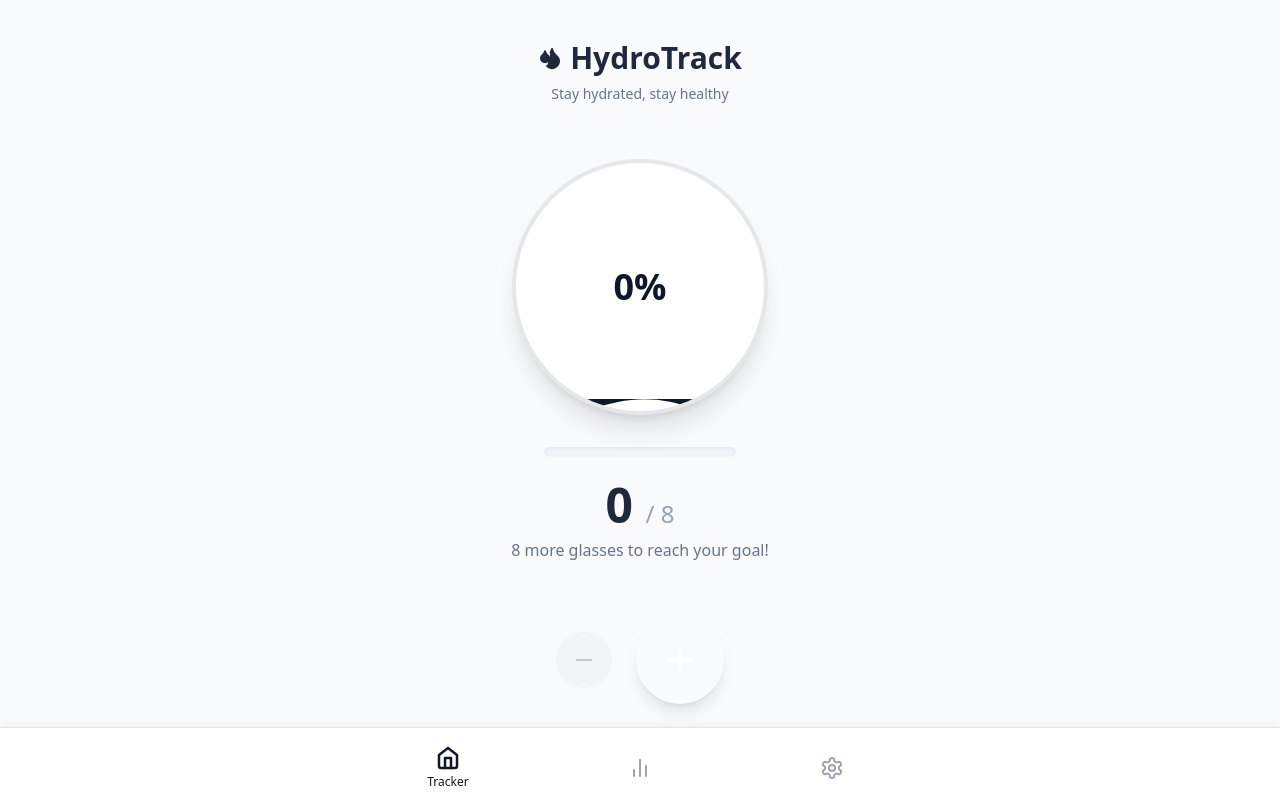
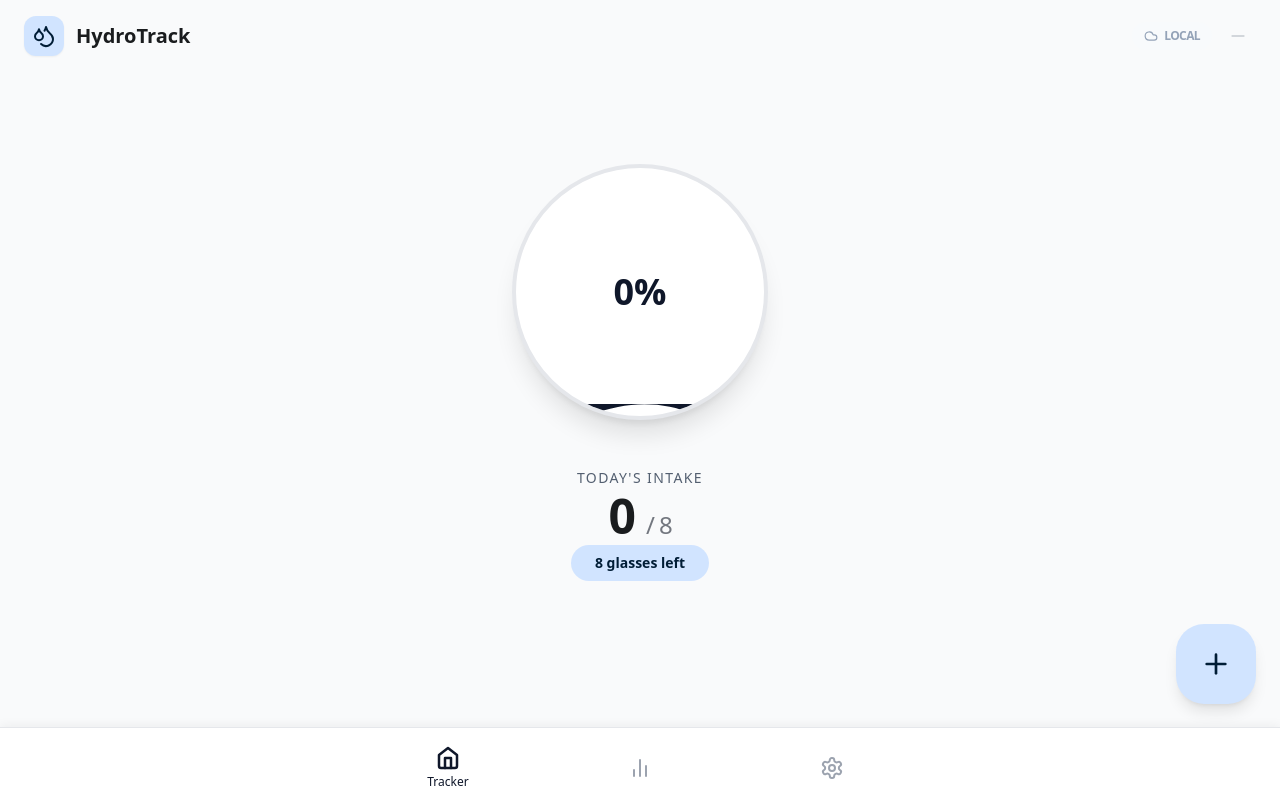
Before and after one commit to haris66/hydrotrack, a React (Vite) app: page / in a window 1280 px wide. Built offline with nearby package versions, Linux system fonts and the light colour scheme.

Commit message:
home.tsx

```diff
--- a/pages/Home.tsx
+++ b/pages/Home.tsx
@@ -1,5 +1,5 @@
 import React, { useMemo, useState } from 'react';
-import { Plus, Minus, Droplets } from 'lucide-react';
+import { Plus, Minus, Droplets, Cloud, CloudOff, CheckCircle2, Loader2 } from 'lucide-react';
 import { DrinkRecord } from '../types';
 import { WaveProgress } from '../components/WaveProgress';
 
@@ -8,9 +8,10 @@ interface HomeProps {
   target: number;
   onAddDrink: () => void;
   onRemoveLastDrink: () => void;
+  syncStatus: 'idle' | 'syncing' | 'synced' | 'error';
 }
 
-export const HomePage: React.FC<HomeProps> = ({ drinks, target, onAddDrink, onRemoveLastDrink }) => {
+export const HomePage: React.FC<HomeProps> = ({ drinks, target, onAddDrink, onRemoveLastDrink, syncStatus }) => {
   const [isAnimating, setIsAnimating] = useState(false);
 
   const todayDrinks = useMemo(() => {
@@ -24,72 +25,69 @@ export const HomePage: React.FC<HomeProps> = ({ drinks, target, onAddDrink, onRe
   const remaining = Math.max(0, target - count);
 
   const handleAdd = () => {
-    if (navigator.vibrate) {
-      navigator.vibrate(50);
-    }
-
+    if (navigator.vibrate) navigator.vibrate(10);
     setIsAnimating(true);
     onAddDrink();
-    setTimeout(() => setIsAnimating(false), 300);
-  };
-
-  const handleRemove = () => {
-    if (navigator.vibrate) {
-      navigator.vibrate(50);
-    }
-    onRemoveLastDrink();
+    setTimeout(() => setIsAnimating(false), 200);
   };
 
   return (
-    <div className="flex flex-col items-center justify-between h-full pt-10 pb-24 px-4 max-w-md mx-auto w-full">
-      <div className="text-center space-y-2">
-        <h1 className="text-3xl font-bold text-slate-800 flex items-center justify-center gap-2">
-          <Droplets className="text-water-500" fill="currentColor" />
-          HydroTrack
-        </h1>
-        <p className="text-slate-500 text-sm">Stay hydrated, stay healthy</p>
+    <div className="flex flex-col h-full safe-top pb-32">
+      <header className="px-6 py-4 flex items-center justify-between">
+        <div className="flex items-center gap-3">
+          <div className="p-2 bg-md3-primaryContainer text-md3-onPrimaryContainer rounded-xl shadow-sm">
+            <Droplets size={24} />
+          </div>
+          <h1 className="text-xl font-bold text-md3-onSurface">HydroTrack</h1>
         </div>
 
-      <div className="flex-1 flex flex-col items-center justify-center w-full my-8">
-        <WaveProgress percentage={percentage} />
-
-        <div className="w-48 h-2.5 bg-slate-100 rounded-full mt-8 overflow-hidden shadow-inner">
-          <div
-            className="h-full bg-water-500 transition-all duration-700 ease-out rounded-full"
-            style={{ width: `${Math.min(percentage, 100)}%` }}
-          />
+        <div className="flex items-center gap-2">
+          {/* Sync Status Indicator */}
+          <div className={`flex items-center gap-1.5 px-3 py-1.5 rounded-full text-xs font-semibold transition-all ${
+            syncStatus === 'synced' ? 'bg-green-50 text-green-600' :
+            syncStatus === 'syncing' ? 'bg-blue-50 text-blue-500' :
+            syncStatus === 'error' ? 'bg-red-50 text-red-500' : 'bg-slate-50 text-slate-400'
+          }`}>
+            {syncStatus === 'syncing' ? <Loader2 size={14} className="animate-spin" /> :
+             syncStatus === 'synced' ? <CheckCircle2 size={14} /> :
+             syncStatus === 'error' ? <CloudOff size={14} /> : <Cloud size={14} />}
+            <span className="hidden sm:inline uppercase tracking-tighter">
+              {syncStatus === 'syncing' ? 'Syncing' : syncStatus === 'synced' ? 'Saved' : syncStatus === 'error' ? 'Offline' : 'Local'}
+            </span>
           </div>
 
-        <div className="mt-6 text-center">
-          <div className="text-5xl font-black text-slate-800 tabular-nums">
-            {count} <span className="text-2xl text-slate-400 font-normal">/ {target}</span>
+          <button
+            onClick={onRemoveLastDrink}
+            disabled={count === 0}
+            className="p-2 text-md3-secondary hover:bg-md3-surfaceVariant rounded-full transition-colors disabled:opacity-30"
+          >
+            <Minus size={20} />
+          </button>
         </div>
-          <p className="text-slate-500 mt-2 font-medium">
-            {remaining > 0
-              ? `${remaining} more glass${remaining !== 1 ? 'es' : ''} to reach your goal!`
-              : "Daily target reached! Great job! 🎉"}
-          </p>
+      </header>
+
+      <div className="flex-1 flex flex-col items-center justify-center px-6">
+        <div className={`transition-transform duration-200 ${isAnimating ? 'scale-110' : 'scale-100'}`}>
+          <WaveProgress percentage={percentage} />
+        </div>
+
+        <div className="mt-12 text-center space-y-1">
+          <div className="text-sm font-medium text-md3-secondary uppercase tracking-widest">Today's Intake</div>
+          <div className="text-5xl font-black text-md3-onSurface tracking-tight">
+            {count} <span className="text-2xl text-md3-outline font-light">/ {target}</span>
+          </div>
+          <div className="mt-4 px-6 py-2 bg-md3-primaryContainer text-md3-onPrimaryContainer rounded-full text-sm font-semibold inline-block">
+             {remaining > 0 ? `${remaining} glasses left` : "Daily Goal Achieved! ✨"}
+          </div>
         </div>
       </div>
 
-      <div className="w-full flex items-center justify-center gap-6">
-        <button
-          onClick={handleRemove}
-          disabled={count === 0}
-          className="p-4 rounded-full bg-gray-200 text-gray-600 disabled:opacity-30 disabled:cursor-not-allowed hover:bg-gray-300 transition-colors"
-          aria-label="Remove drink"
-        >
-          <Minus size={24} />
-        </button>
-
       <button
         onClick={handleAdd}
-          className={`p-6 rounded-full bg-water-500 text-white shadow-lg shadow-water-200 hover:bg-water-600 active:bg-water-700 transition-all transform ${isAnimating ? 'scale-90' : 'scale-100 hover:scale-105'}`}
-          aria-label="Add drink"
+        className="fixed bottom-24 right-6 w-20 h-20 bg-md3-primaryContainer text-md3-onPrimaryContainer rounded-[28px] shadow-lg flex items-center justify-center active:scale-90 transition-all duration-200 group"
       >
-          <Plus size={40} />
+        <Plus size={32} className="group-active:rotate-90 transition-transform" />
       </button>
-      </div>
     </div>
   );
 };
```
Lines whose indentation alone changed are shown as unchanged.
